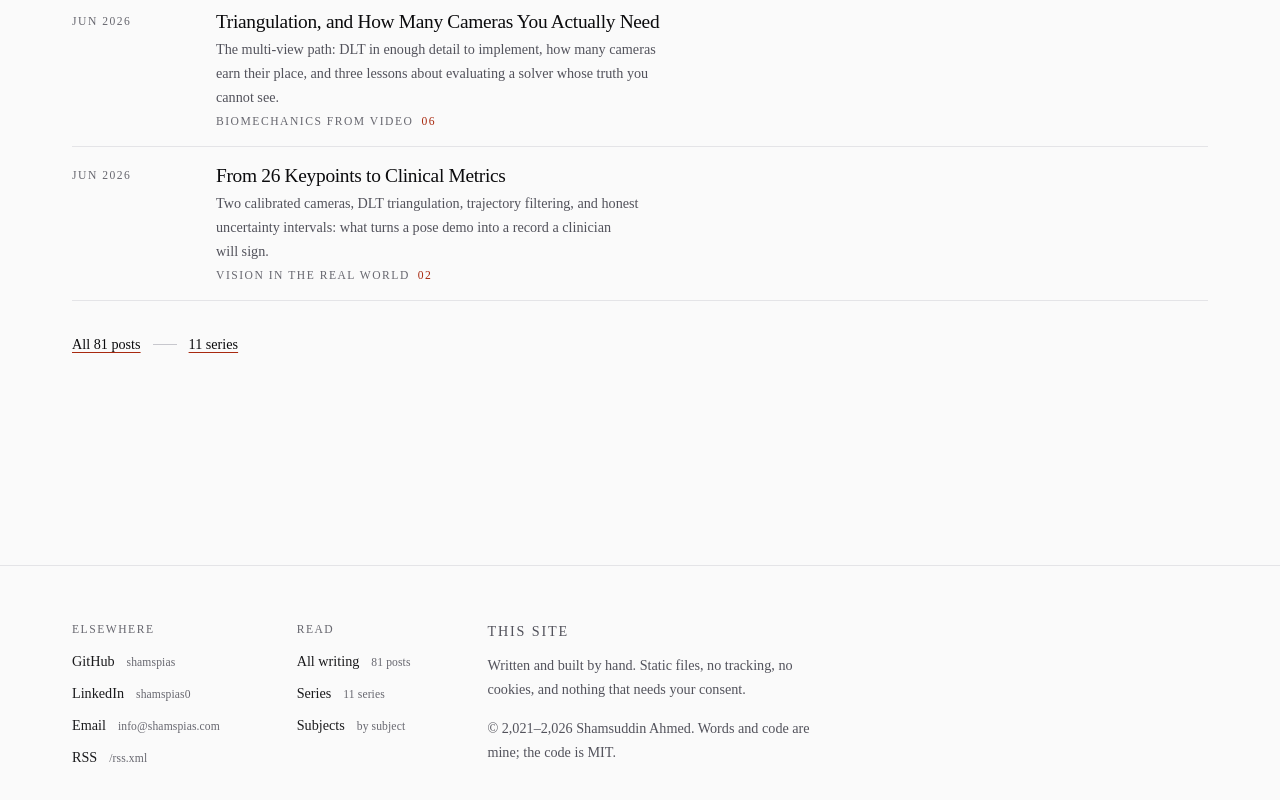
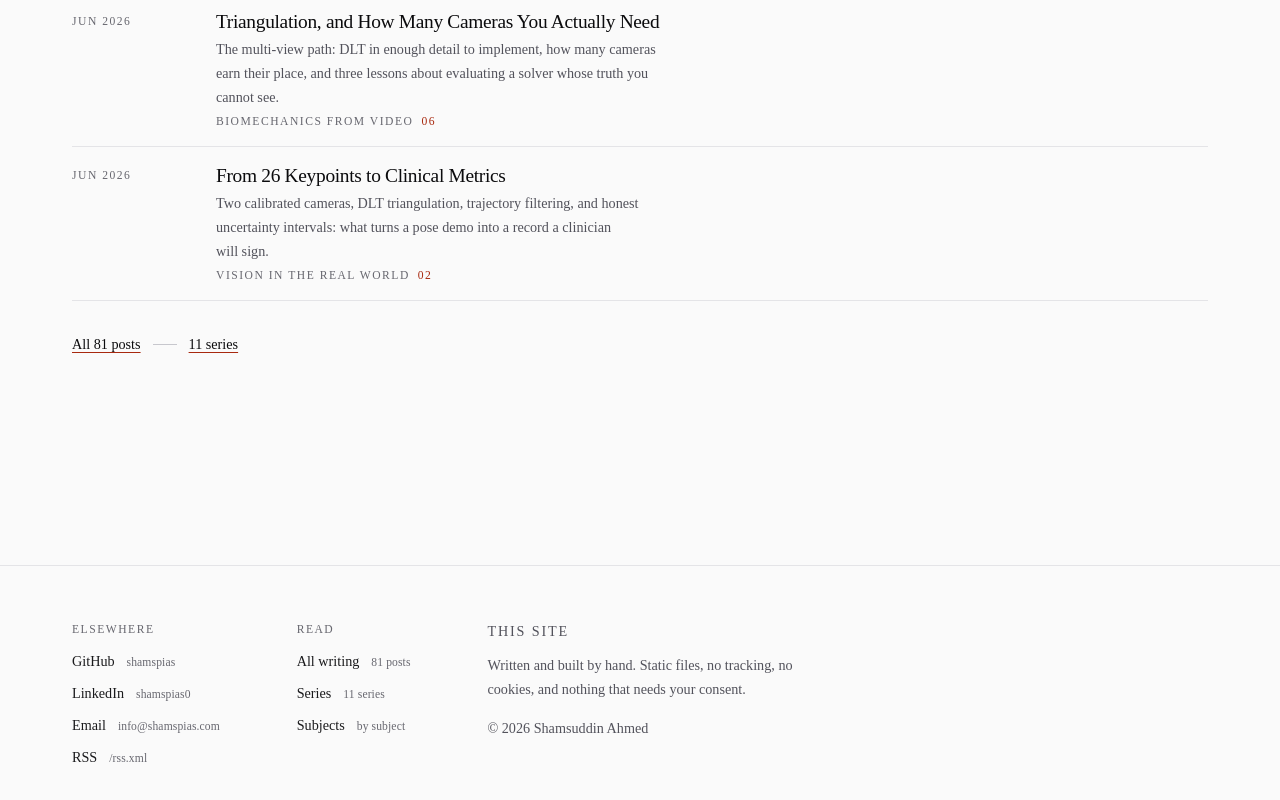
Before and after one commit to shamspias/shamspias.github.io, an Astro site: page / in a window 1280 px wide. Shown: the part 2527-3327 px from the top of the page. Built offline with nearby package versions, Linux system fonts and the light colour scheme; Astro itself is replaced by a stand-in of ours; some packages are replaced by stand-ins of ours.

Commit message:
Footer copyright: just the dynamic year and the name
The legal line was "© 2,021–2,026 Shamsuddin Ahmed. Words and code are mine;
the code is MIT." Two faults: the year carried a thousands separator, and it
said more than wanted. It now reads simply "© 2026 Shamsuddin Ahmed", with the
year taken from the build date, and nothing else. Bangla and Arabic render the
year in their own digits (২০২৬, ٢٠٢٦).

yearIn now formats with useGrouping:false, so a year is never grouped as 2,026
anywhere it appears, including the writing-index year headings.

```diff
--- a/src/components/Footer.astro
+++ b/src/components/Footer.astro
@@ -1,7 +1,7 @@
 ---
 import { SITE, SOCIAL } from '../consts';
 import { allPosts, groupBySeries } from '../lib/posts';
-import { DEFAULT_LOCALE, localise, num, t, type Locale } from '../i18n';
+import { DEFAULT_LOCALE, localise, t, yearIn, type Locale } from '../i18n';
 
 interface Props {
   locale?: Locale;
@@ -15,9 +15,8 @@ const strings = t(locale);
 const posts = await allPosts(locale);
 const seriesCount = groupBySeries(posts).length;
 
+// The copyright year is dynamic: it is the year the site was last built.
 const year = new Date().getUTCFullYear();
-const span =
-  year > SITE.since ? `${num(locale, SITE.since)}–${num(locale, year)}` : num(locale, year);
 ---
 
 <footer class="site-footer">
@@ -70,7 +69,7 @@ const span =
     <div class="site-footer__block site-footer__colophon">
       <p class="label site-footer__heading">{strings.thisSite}</p>
       <p>{strings.colophon}</p>
-      <p class="site-footer__legal">{strings.legal(span, SITE.name)}</p>
+      <p class="site-footer__legal">{strings.legal(yearIn(year, locale), SITE.name)}</p>
     </div>
   </div>
 </footer>
--- a/src/i18n/index.ts
+++ b/src/i18n/index.ts
@@ -87,8 +87,12 @@ export const shortDateIn = (d: Date, locale: Locale): string =>
     numberingSystem: LOCALE_META[locale].numerals,
   }).format(d);
 
-/** A year on its own, in local numerals. */
-export const yearIn = (year: number, locale: Locale): string => num(locale, year);
+/** A year on its own, in local numerals, never grouped (2026, not 2,026). */
+export const yearIn = (year: number, locale: Locale): string =>
+  new Intl.NumberFormat(LOCALE_META[locale].tag, {
+    numberingSystem: LOCALE_META[locale].numerals,
+    useGrouping: false,
+  }).format(year);
 
 /**
  * A two-digit part number, in the language's numerals.
--- a/src/i18n/strings.ts
+++ b/src/i18n/strings.ts
@@ -52,7 +52,8 @@ type Strings = {
   allWriting: string;
   bySubject: string;
   colophon: string;
-  legal: (span: string, name: string) => string;
+  /** The copyright line: a year and a name, nothing more. */
+  legal: (year: string, name: string) => string;
 
   /* counted phrases */
   nPosts: (n: number) => string;
@@ -134,7 +135,7 @@ const en: Strings = {
   bySubject: 'by subject',
   colophon:
     'Written and built by hand. Static files, no tracking, no cookies, and nothing that needs your consent.',
-  legal: (span, name) => `© ${span} ${name}. Words and code are mine; the code is MIT.`,
+  legal: (year, name) => `© ${year} ${name}`,
 
   nPosts: (n) => `${n} ${n === 1 ? 'post' : 'posts'}`,
   nSeries: (n) => `${n} ${n === 1 ? 'series' : 'series'}`,
@@ -216,8 +217,7 @@ const bn: Strings = {
   bySubject: 'বিষয় অনুযায়ী',
   colophon:
     'নিজের হাতে লেখা এবং তৈরি। স্ট্যাটিক ফাইল, কোনো ট্র্যাকিং নেই, কুকি নেই, আর আপনার সম্মতি লাগে এমন কিছুই নেই।',
-  legal: (span, name) =>
-    `© ${span} ${name}। লেখা ও কোড আমার; কোডের লাইসেন্স MIT।`,
+  legal: (year, name) => `© ${year} ${name}`,
 
   nPosts: (n) => `${num('bn', n)}টি লেখা`,
   nSeries: (n) => `${num('bn', n)}টি সিরিজ`,
@@ -299,7 +299,7 @@ const ar: Strings = {
   bySubject: 'حسب الموضوع',
   colophon:
     'مكتوب ومبني يدويًا. ملفات ثابتة، بلا تتبّع، بلا كوكيز، ولا شيء يحتاج إلى موافقتك.',
-  legal: (span, name) => `© ${span} ${name}. النصوص والكود لي، والكود بترخيص MIT.`,
+  legal: (year, name) => `© ${year} ${name}`,
 
   nPosts: (n) => {
     const d = num('ar', n);
```
